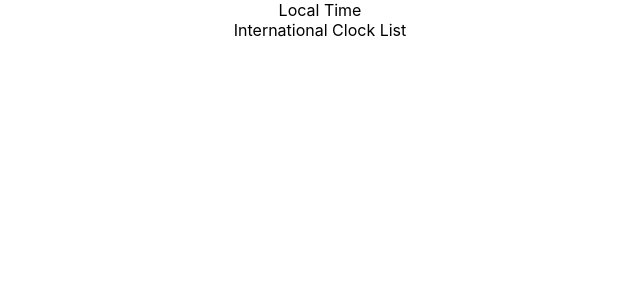
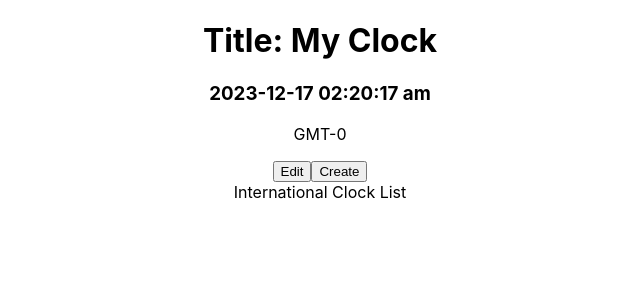
Before and after one commit to ariful-islam-dev/time-zone-track, a React (Create React App) app: page / in a window 1280 px wide. Shown: the top 300 px of the page, without its empty margins (320-960 px from the left). Built offline with nearby package versions, Linux system fonts and the light colour scheme.

Commit message:
crating local clock and other assets componet with functionality

```diff
--- a/package.json
+++ b/package.json
@@ -6,6 +6,7 @@
     "@testing-library/jest-dom": "^5.14.1",
     "@testing-library/react": "^13.0.0",
     "@testing-library/user-event": "^13.2.1",
+    "date-fns": "^2.30.0",
     "react": "^18.2.0",
     "react-dom": "^18.2.0",
     "react-scripts": "5.0.1",
--- a/src/App.js
+++ b/src/App.js
@@ -1,7 +1,8 @@
-import logo from './logo.svg';
+
 import './App.css';
 import { useState } from 'react';
 import { generate } from 'shortid';
+import LocalClock from './components/localClock';
 
 const LOCAL_CLOCK_INIT={
   title: "My Clock",
@@ -29,7 +30,7 @@ function App() {
   }
   return (
     <div className="App">
-      <div>Local Time</div>
+      <LocalClock clock={localClock} updateClock={updateLocalClock} createClock={createClock}/>
       <div>International Clock List</div>
     </div>
   );
--- /dev/null
+++ b/src/components/localClock/index.jsx
@@ -0,0 +1,38 @@
+import React, { useEffect } from "react";
+import useClock from "../../hooks/useClock";
+import useTimer from "../../hooks/useTimer";
+import ClockDisplay from "../shared/clockDisplay";
+import ClockActions from "../shared/clockAction";
+
+const LocalClock = ({ clock, updateClock, createClock }) => {
+  const { date, timezone, offset } = useClock(clock.timezone, clock.offset);
+  const timer = useTimer(date);
+
+  useEffect(() => {
+    updateClock({
+      date,
+      timezone,
+      offset,
+    });
+  }, [date]);
+  return (
+    <div>
+      {timer && (
+        <ClockDisplay
+          date={timer}
+          title={clock.title}
+          timezone={timezone}
+          offset={offset}
+        />
+      )}
+      <ClockActions
+        local={true}
+        clock={clock}
+        updateClock={updateClock}
+        createClock={createClock}
+      />
+    </div>
+  );
+};
+
+export default LocalClock;
--- /dev/null
+++ b/src/components/shared/clockAction/index.jsx
@@ -0,0 +1,38 @@
+import React, { useState } from 'react';
+import ClockForm from '../clockForm';
+
+const ClockActions = ({local=false,clock, updateClock, createClock, deleteClock}) => {
+    const [isEdit, setIsEdit]=useState(false);
+    const [isCreate, setIsCreate] =useState(false);
+
+    const handleClock = (value)=>{
+        createClock(value)
+    }
+    return (
+        <div>
+            <button onClick={()=>handleClock(!isEdit)}>Edit</button>
+            {
+                local? <button>Create</button>: <button>Delete</button>
+            }
+            {isEdit &&(
+                <>
+                    <h3>Edit Clock</h3>
+                    <ClockForm
+                        value={clock}
+                        handleClock={updateClock}
+                        title={!local}
+                        edit={true}
+                    />
+                </>
+            )}
+            {
+                isCreate && <>
+                    <h3>Create A New Clock</h3>
+                    <ClockForm handleClock={handleClock}/>
+                </>
+            }
+        </div>
+    );
+};
+
+export default ClockActions;
--- /dev/null
+++ b/src/components/shared/clockDisplay/index.jsx
@@ -0,0 +1,20 @@
+import { format } from 'date-fns';
+import React from 'react';
+
+const ClockDisplay = ({date, title, timezone, offset}) => {
+
+    const offsetHr = offset/60;
+
+    return (
+        <div>
+            <h1>Title: {title}</h1>
+            <h3>{format(date, "yyyy-MM-dd hh:mm:ss aaaaa'm'")}</h3>
+            <p>
+                {timezone}
+                {offsetHr > 0 ? `+${Math.abs(offsetHr)}`: `-${Math.abs(offsetHr)}`}
+            </p>
+        </div>
+    );
+};
+
+export default ClockDisplay;
--- /dev/null
+++ b/src/components/shared/clockForm/index.jsx
@@ -0,0 +1,24 @@
+import React, { useEffect, useState } from 'react';
+import { TIMEZONE_OFFSET } from '../../../constants/timezone';
+
+const ClockForm = ({values={title: "", timezone:"UTC", offset:0}, handleClock, title=true, edit=false}) => {
+    const [formValues, setFormValues]=useState({...values});
+    useEffect(()=>{
+        if(TIMEZONE_OFFSET[formValues.timezone]){
+            setFormValues((prev)=>({...prev, offset: TIMEZONE_OFFSET[formValues.timezone]}))
+        }
+    }, [formValues.timezone]);
+
+    const handleChange = (e)=>{
+        let {name , value}= e.target;
+    }
+    return (
+        <div>
+            <form action="">
+                <div><label htmlFor="title">Enter Title</label><input type="text"  id='title' name='title' value={formValues.title} onChange={handleChange} disabled={!title}/></div>
+            </form>
+        </div>
+    );
+};
+
+export default ClockForm;
--- a/src/constants/timezone.js
+++ b/src/constants/timezone.js
@@ -1,4 +1,4 @@
-export const TIME_OFFSET = {
+export const TIMEZONE_OFFSET = {
   PST: -7 * 60,
   EST: -4 * 60,
   EDT: -4 * 60,
--- /dev/null
+++ b/src/hooks/useClock.jsx
@@ -0,0 +1,41 @@
+import { addMinutes } from 'date-fns';
+import{ useEffect, useState } from 'react';
+import { TIMEZONE_OFFSET } from '../constants/timezone';
+
+const useClock = ({timezone, offset}) => {
+    const [localDate, setLocalDate] = useState(null);
+    const [localOffset, setLocalOffset]= useState(0);
+    const [localTimezone, setLocalTimezone]=useState("");
+    const [utc, setUTC]=useState(null);
+
+    useEffect(()=>{
+        let d = new Date();
+        const lo =  d.getTimezoneOffset();
+        d = addMinutes(d, lo);
+        setUTC(d);
+        setLocalOffset(lo)
+    }, []);
+
+    useEffect(()=>{
+        if(utc !== null){
+            if(timezone){
+                offset = TIMEZONE_OFFSET[timezone] ?? offset;
+                const newUtc = addMinutes(utc, offset);
+                setLocalDate(newUtc);
+            }else{
+                const newUtc = addMinutes(utc, -localOffset);
+                const dateStrArr =  newUtc.toUTCString().split(" ");
+                setLocalDate(newUtc);
+                setLocalTimezone(dateStrArr.pop())
+            }
+        }
+    }, [utc, timezone, offset])
+    return{
+        date: localDate,
+        dateUTC : utc,
+        offset : offset || -localOffset,
+        timezone: timezone || localTimezone
+    }
+};
+
+export default useClock;
--- /dev/null
+++ b/src/hooks/useTimer.jsx
@@ -0,0 +1,23 @@
+import { addSeconds } from "date-fns";
+import { useEffect, useState } from "react";
+
+const useTimer = (date) => {
+  const [timer, setTimer] = useState(date);
+
+  useEffect(() => {
+    setTimer(date);
+  }, [date]);
+
+  let timerId = null;
+  useEffect(() => {
+    if (!timer || timerId !== null) return;
+    timerId = setInterval(() => {
+      setTimer(addSeconds(timer, 1));
+    }, 1000);
+
+    return () => clearInterval(timerId);
+  }, [timer]);
+  return timer;
+};
+
+export default useTimer;
```
Also changed, not shown: 2 other files (tests, documents, lock files or other folders).
